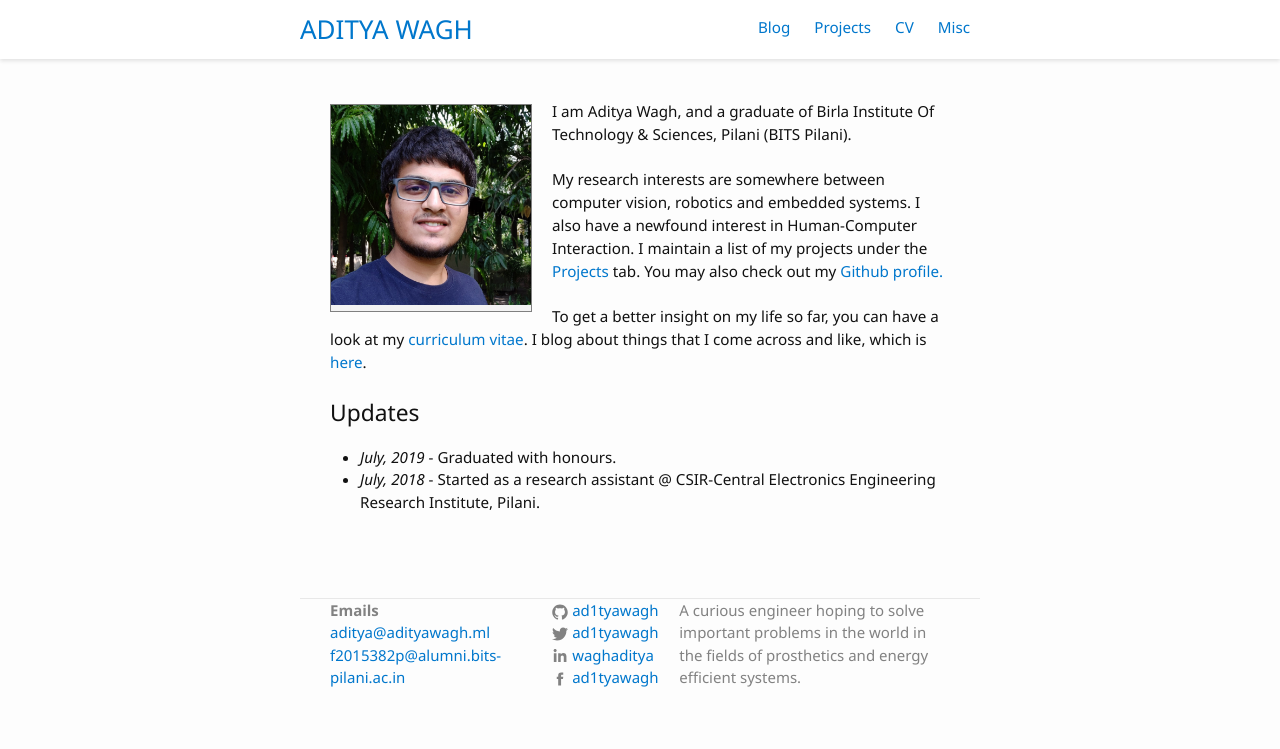
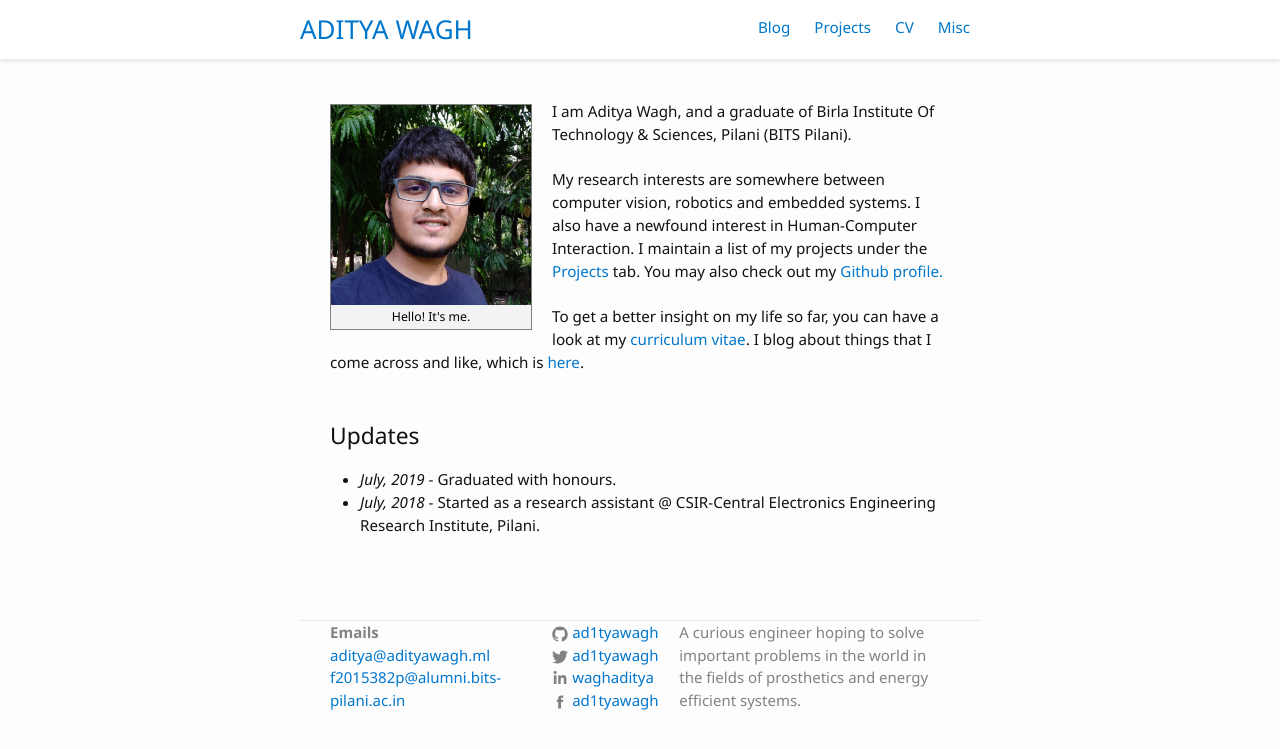
Before and after one commit to thecodeeagle/Ashlesha_Personal, a Jekyll site: the page built from index.md, in a window 1280 px wide. Shown: the top 749 px of the page. Built offline with Jekyll 4.4.1, drawn with Linux system fonts in a browser that asks for light colours.

Commit message:
updated defaults

```diff
--- a/index.md
+++ b/index.md
@@ -3,13 +3,13 @@ layout: default
 ---
 
 <div class="home">
-{% include image.html url="/images/profile.jpg" width=200 align="left" %}
+{% include image.html url="/images/profile.jpg" width=200 caption="Hello! It's me." align="left" %}
 
- I am Aditya Wagh, and a graduate of Birla Institute Of Technology & Sciences, Pilani (BITS Pilani).<br><br> My research interests are somewhere between computer vision, robotics and embedded systems. I also have a newfound interest in Human-Computer Interaction.
+I am Aditya Wagh, and a graduate of Birla Institute Of Technology & Sciences, Pilani (BITS Pilani).<br><br> My research interests are somewhere between computer vision, robotics and embedded systems. I also have a newfound interest in Human-Computer Interaction.
 
 I maintain a list of my projects under the <a href="/projects">Projects</a> tab. You may also check out my <a href="https://github.com/ad1tyawagh">Github profile.</a><br><br>
 
-To get a better insight on my life so far, you can have a look at my <a href="/cv">curriculum vitae</a>. I blog about things that I come across and like, which is  <a href="/blog">here</a>.<br><br>
+To get a better insight on my life so far, you can have a look at my <a href="/cv">curriculum vitae</a>. I blog about things that I come across and like, which is  <a href="/blog">here</a>.<br><br><br>
 </div>
 
 <h2>Updates</h2>
```
Also changed, not shown: miscellany/courses.md (+1 -3 lines).
